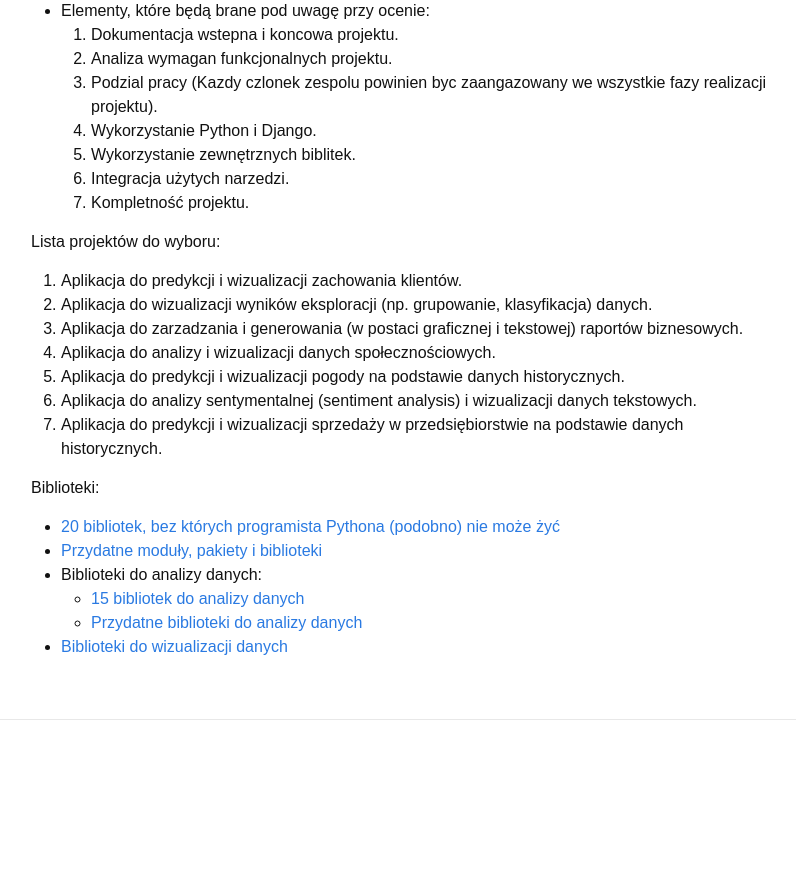
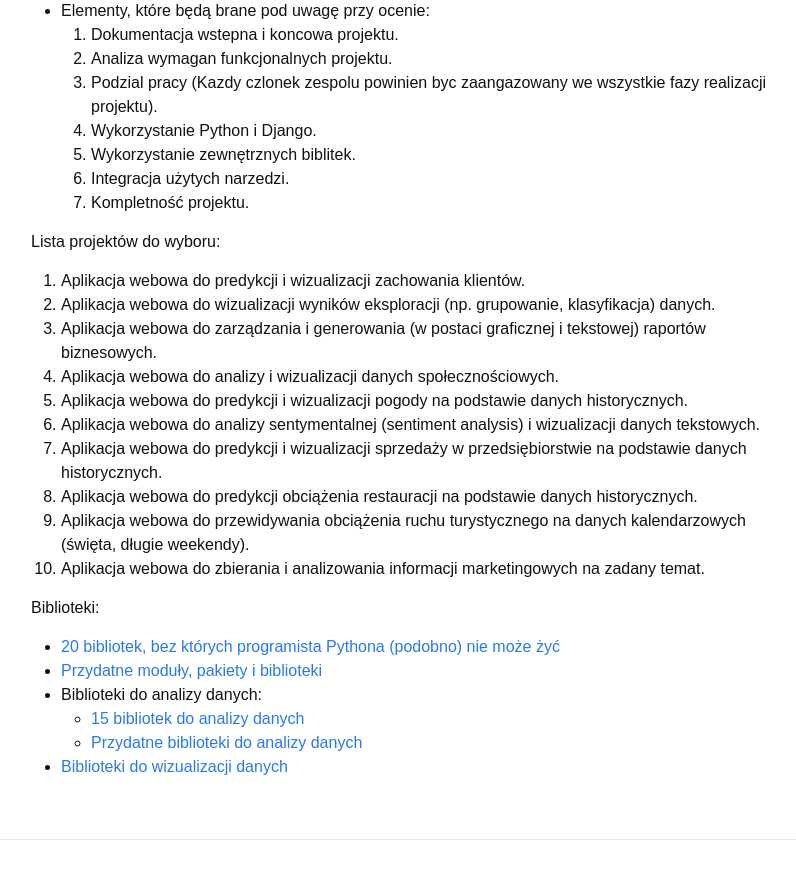
Before and after one commit to piotrlasek/piotrlasek.github.io, a Jekyll site: the page built from for-students/ai2-2017.md, in a window 1280 px wide and 900 px high, scrolled down 1298 px. Shown: the top 879 px of the window, without its empty margins (239-1035 px from the left). Built offline with Jekyll 4.4.1, drawn with Linux system fonts in a browser that asks for light colours; before the commit the page ends 2078 px from its top, so only the background shows below that.

Commit message:
Update ai2-2017.md

```diff
--- a/for-students/ai2-2017.md
+++ b/for-students/ai2-2017.md
@@ -55,13 +55,16 @@ Założenia i wymagania projektowe:
   1. Kompletność projektu.
 
 Lista projektów do wyboru:
- 1. Aplikacja do predykcji i wizualizacji zachowania klientów.
- 1. Aplikacja do wizualizacji wyników eksploracji (np. grupowanie, klasyfikacja) danych.
- 1. Aplikacja do zarzadzania i generowania (w postaci graficznej i tekstowej) raportów biznesowych.
- 1. Aplikacja do analizy i wizualizacji danych społecznościowych.
- 1. Aplikacja do predykcji i wizualizacji pogody na podstawie danych historycznych.
- 1. Aplikacja do analizy sentymentalnej (sentiment analysis) i wizualizacji danych tekstowych.
- 1. Aplikacja do predykcji i wizualizacji sprzedaży w przedsiębiorstwie na podstawie danych historycznych.
+ 1. Aplikacja webowa do predykcji i wizualizacji zachowania klientów.
+ 1. Aplikacja webowa do wizualizacji wyników eksploracji (np. grupowanie, klasyfikacja) danych.
+ 1. Aplikacja webowa do zarządzania i generowania (w postaci graficznej i tekstowej) raportów biznesowych.
+ 1. Aplikacja webowa do analizy i wizualizacji danych społecznościowych.
+ 1. Aplikacja webowa do predykcji i wizualizacji pogody na podstawie danych historycznych.
+ 1. Aplikacja webowa do analizy sentymentalnej (sentiment analysis) i wizualizacji danych tekstowych.
+ 1. Aplikacja webowa do predykcji i wizualizacji sprzedaży w przedsiębiorstwie na podstawie danych historycznych.
+ 1. Aplikacja webowa do predykcji obciążenia restauracji na podstawie danych historycznych.
+ 1. Aplikacja webowa do przewidywania obciążenia ruchu turystycznego na danych kalendarzowych (święta, długie weekendy).
+ 1. Aplikacja webowa do zbierania i analizowania informacji marketingowych na zadany temat.
 
 Biblioteki:
  * [20 bibliotek, bez których programista Pythona (podobno) nie może żyć](https://pythontips.com/2013/07/30/20-python-libraries-you-cant-live-without/)
```
